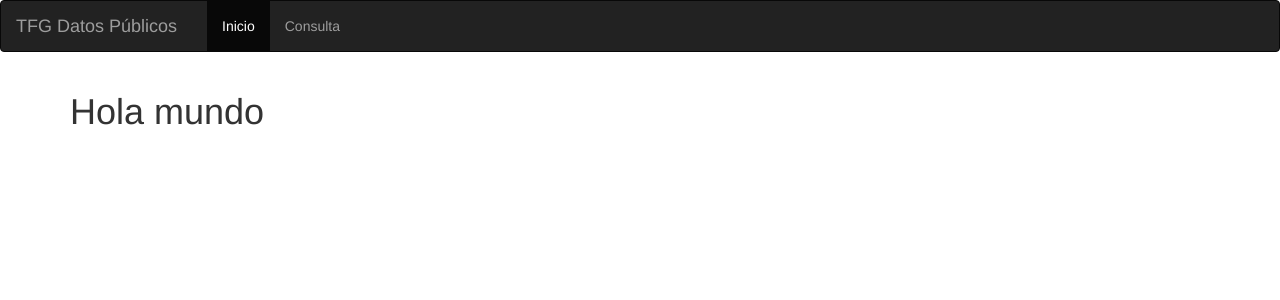
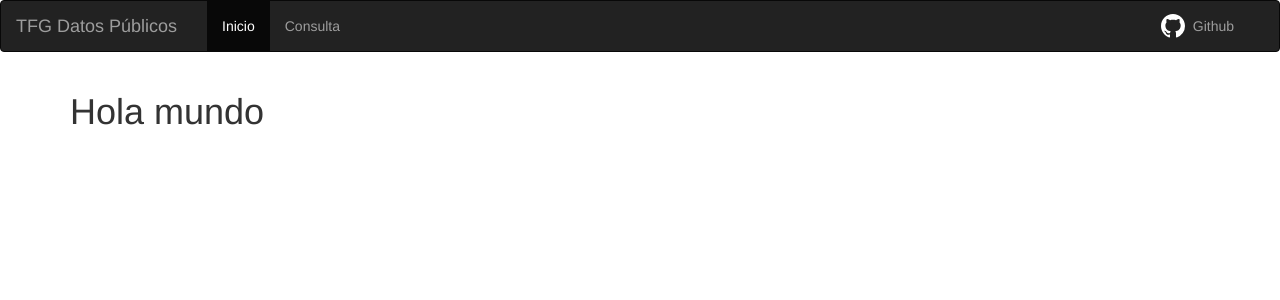
Before and after one commit to dbo1001/TFG-Datos-publicos, a Flask app: page / in a window 1280 px wide. Shown: the top 300 px of the page. Run offline with Flask 2, Linux system fonts and the light colour scheme; some libraries are stand-ins or nearby versions.

Commit message:
Añade enlace a github

```diff
--- a/web/static/css/style.css
+++ b/web/static/css/style.css
@@ -1,3 +1,16 @@
+/* Scroll horizontal */
 .scrollable {
     overflow-y: scroll;
 }
+
+/* Logo de github */
+.github-mark:before {
+    content: "";
+    float: left;
+    width: 24px;
+    height: 24px;
+    margin: -2px 8px 0 0;
+    filter: invert(100%);
+    background-image: url("../imagenes/github-mark.svg");
+    background-size: 24px 24px;
+}
--- a/web/templates/layout.html
+++ b/web/templates/layout.html
@@ -36,6 +36,11 @@
                 {% endfor %}
             </ul>
         </div>
+        <div class="collapse navbar-collapse navbar-right">
+            <ul class="nav navbar-nav">
+                <li><a class="github-mark" href="https://github.com/IvanArjona/TFG-Datos-publicos"> Github</a></li>
+            </ul>
+        </div>
     </div>
 </nav>
 
```
Also changed, not shown: web/static/imagenes/github-mark.svg (added).
